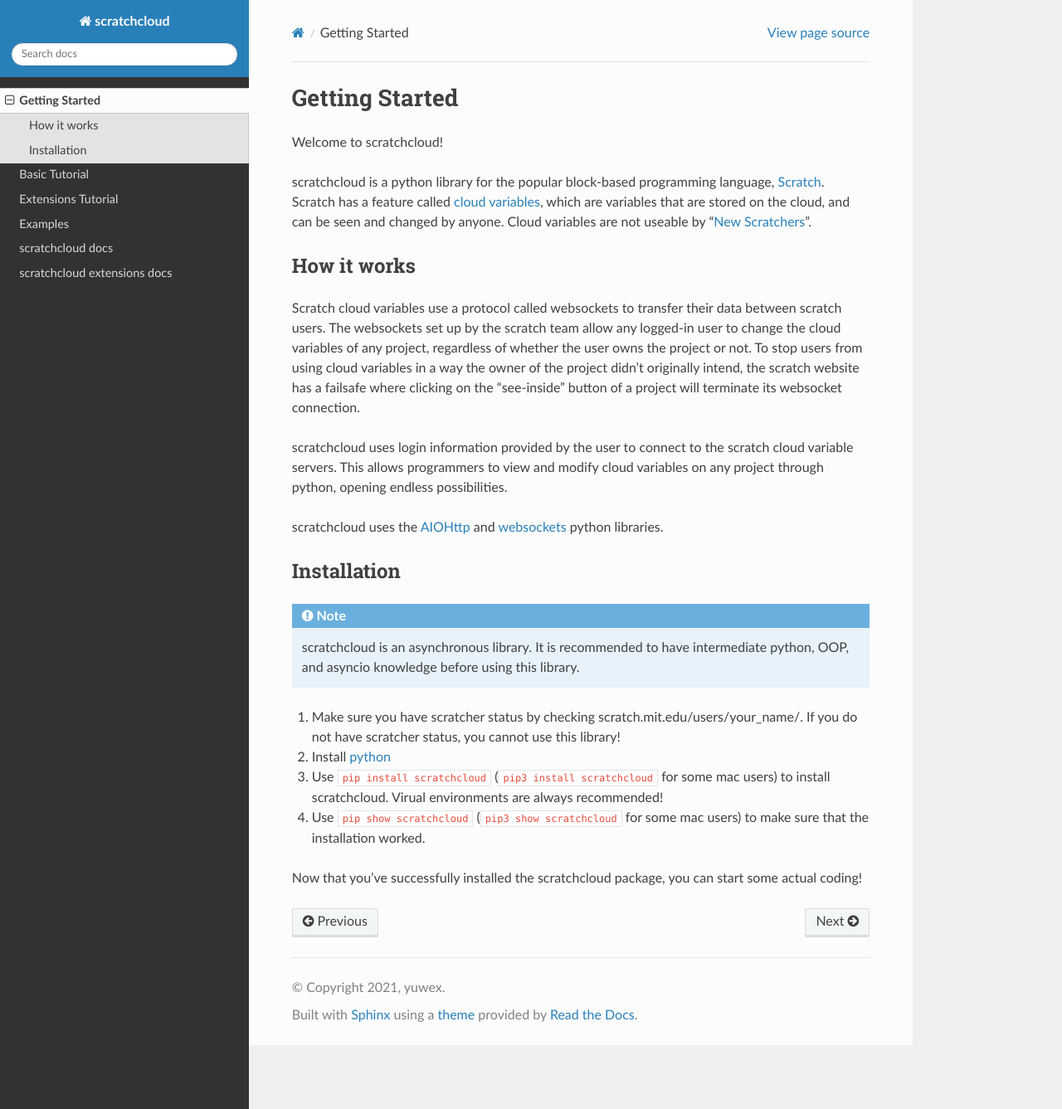
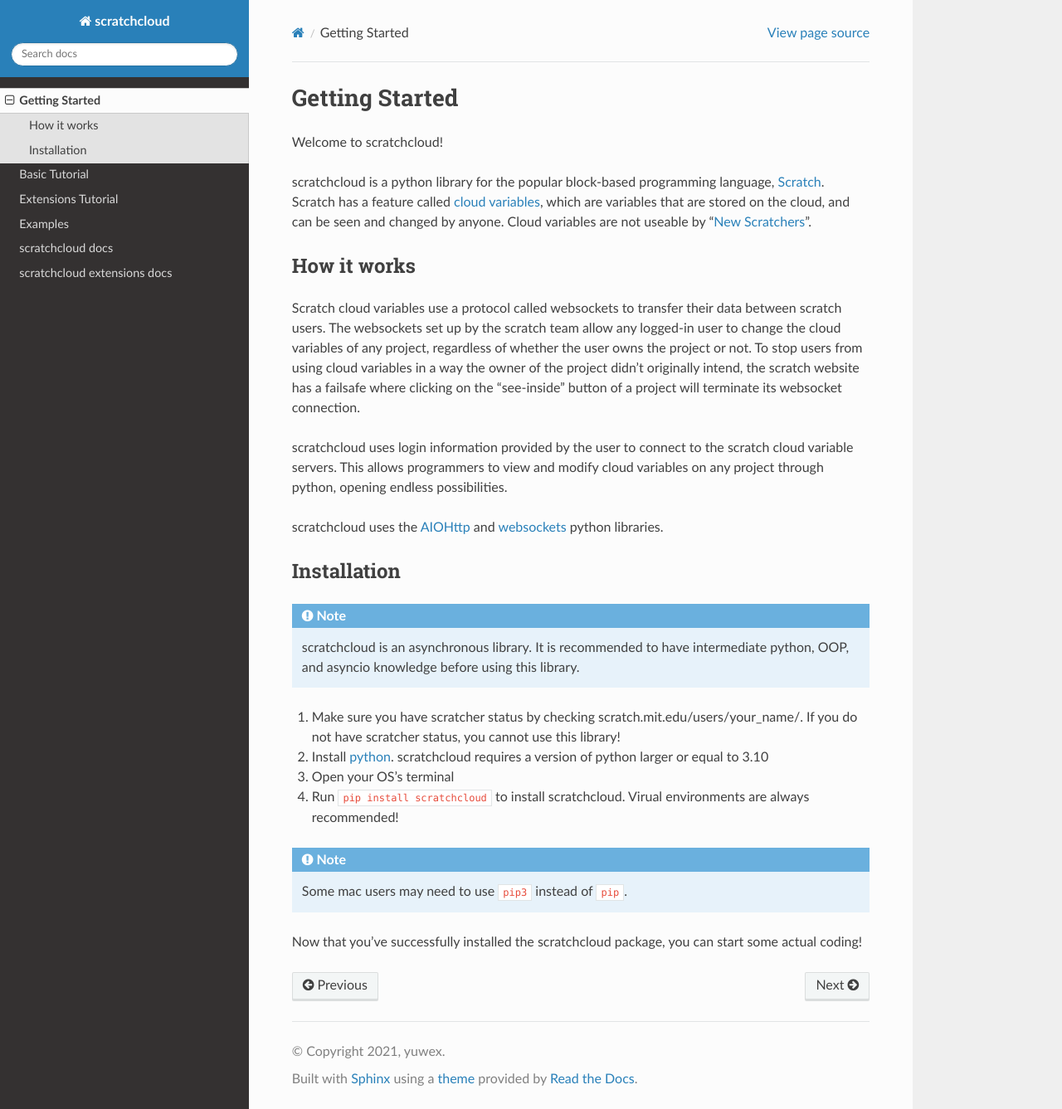
Before and after one commit to yuwex/scratchcloud, a Sphinx documentation site: the page built from sphinx/source/getting_started.rst, in a window 1280 px wide and 1337 px high. Shown: the whole window at 83% size. Built offline with Sphinx 7.4.7 and the Read the Docs theme 2.0.0, drawn with Linux system fonts in a browser that asks for light colours.

Commit message:
changed pip and pip3 info

```diff
--- a/sphinx/source/getting_started.rst
+++ b/sphinx/source/getting_started.rst
@@ -21,8 +21,11 @@
     scratchcloud is an asynchronous library. It is recommended to have intermediate python, OOP, and asyncio knowledge before using this library.
 
 1. Make sure you have scratcher status by checking scratch.mit.edu/users/your_name/. If you do not have scratcher status, you cannot use this library!
-2. Install `python <https://www.python.org/downloads/>`_
-3. Use ``pip install scratchcloud`` (``pip3 install scratchcloud`` for some mac users) to install scratchcloud. Virual environments are always recommended!
-4. Use ``pip show scratchcloud`` (``pip3 show scratchcloud`` for some mac users) to make sure that the installation worked.
+2. Install `python <https://www.python.org/downloads/>`_. scratchcloud requires a version of python larger or equal to 3.10
+3. Open your OS's terminal
+4. Run ``pip install scratchcloud`` to install scratchcloud. Virual environments are always recommended!
+
+.. note::
+    Some mac users may need to use ``pip3`` instead of ``pip``.
 
 Now that you've successfully installed the scratchcloud package, you can start some actual coding!
```
